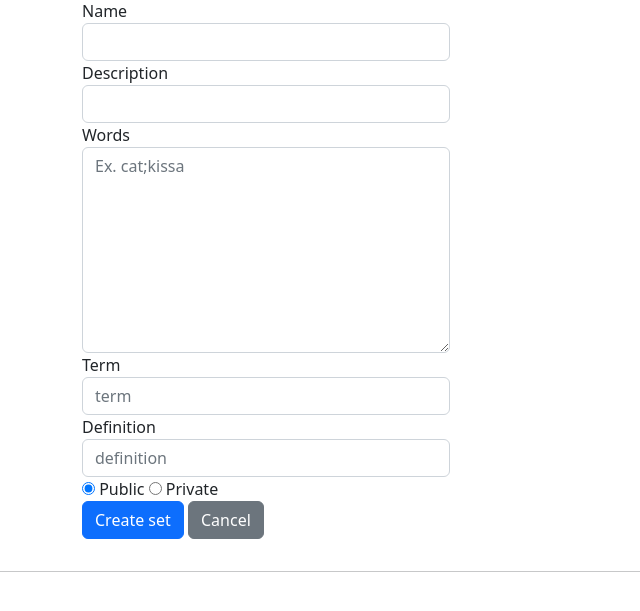
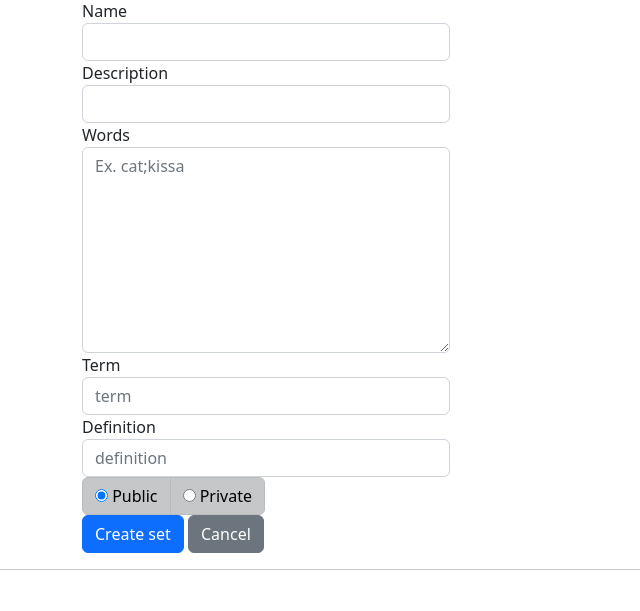
Before and after one commit to seirepo/tietokantasovellus-kesa-2022, a Flask app: page /add-new-set in a window 1280 px wide. Shown: the part 101-712 px from the top of the page, without its empty margins (0-640 px from the left). Run offline with Flask 2, Linux system fonts and the light colour scheme; the visitor is signed in with stand-in values (Sample User, id 1); some libraries are stand-ins or nearby versions.

Commit message:
Edit add-new-set.html, edit buttons

```diff
--- a/templates/add-new-set.html
+++ b/templates/add-new-set.html
@@ -29,16 +29,21 @@
                     <input type="text" class="form-control" id="inputDefinition" name="definition"
                         placeholder="definition" maxlength="100">
 
-                    <input type="radio" name="private" value=0 checked> Public
-                    <input type="radio" name="private" value=1> Private
-                    <p>
-
-                        <input type="submit" class="btn btn-primary" value="Create set">
-                        <a class="btn btn-secondary" href="/{{ session.user_id }}">Cancel</a>
-
-                        <input type="hidden" name="csrf_token" value="{{ session.csrf_token }}">
+                    <div class="btn-group btn-group-toggle" data-toggle="buttons">
+                        <label class="btn btn-light active">
+                            <input type="radio" name="private" value=0 checked> Public
+                        </label>
+                        <label class="btn btn-light active">
+                            <input type="radio" name="private" value=1> Private
+                        </label>
+                    </div>
+                    <br>
+                    <input type="submit" class="btn btn-primary" value="Create set">
+                    <a class="btn btn-secondary" href="/{{ session.user_id }}">Cancel</a>
+                    <input type="hidden" name="csrf_token" value="{{ session.csrf_token }}">
 
                 </div>
+            </form>
         </div>
     </div>
 </div>
```
